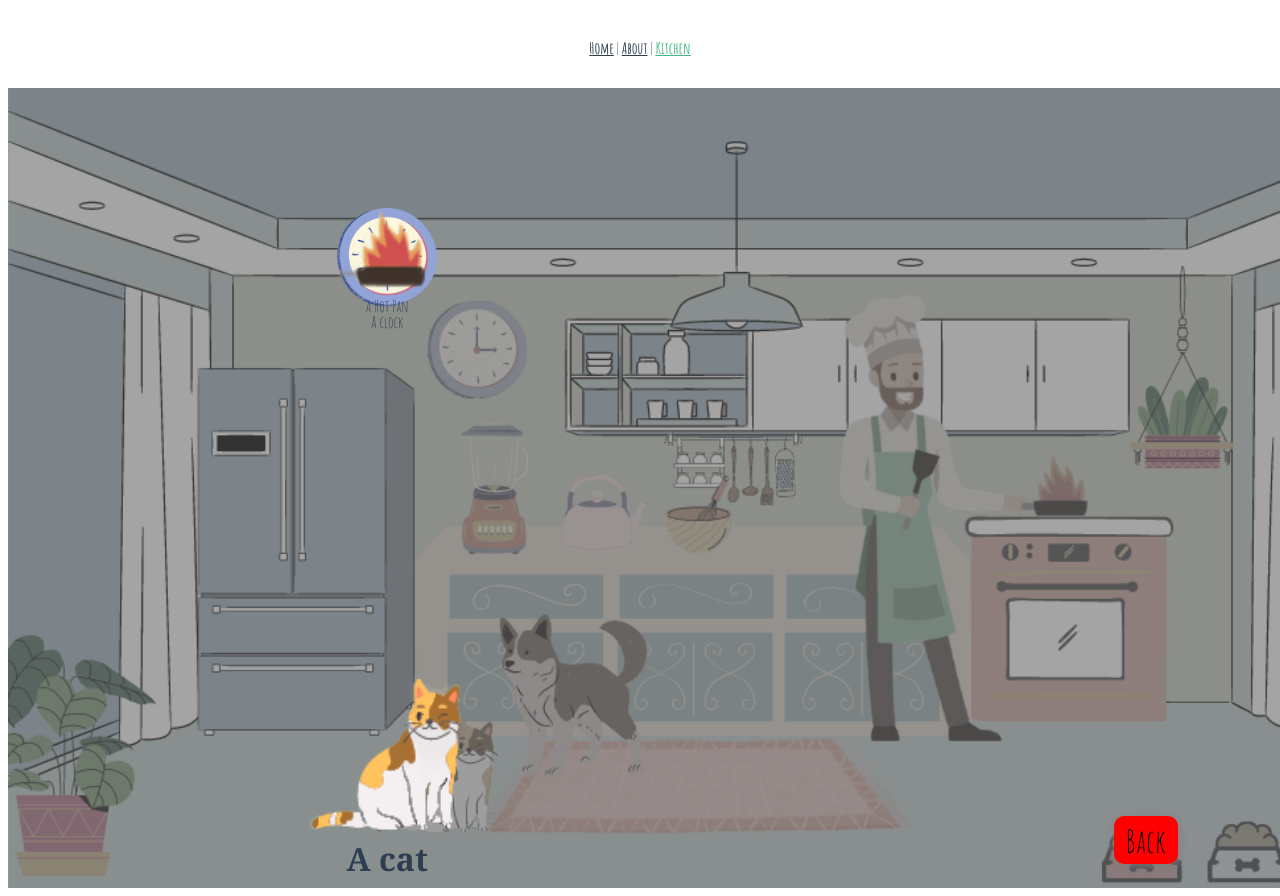
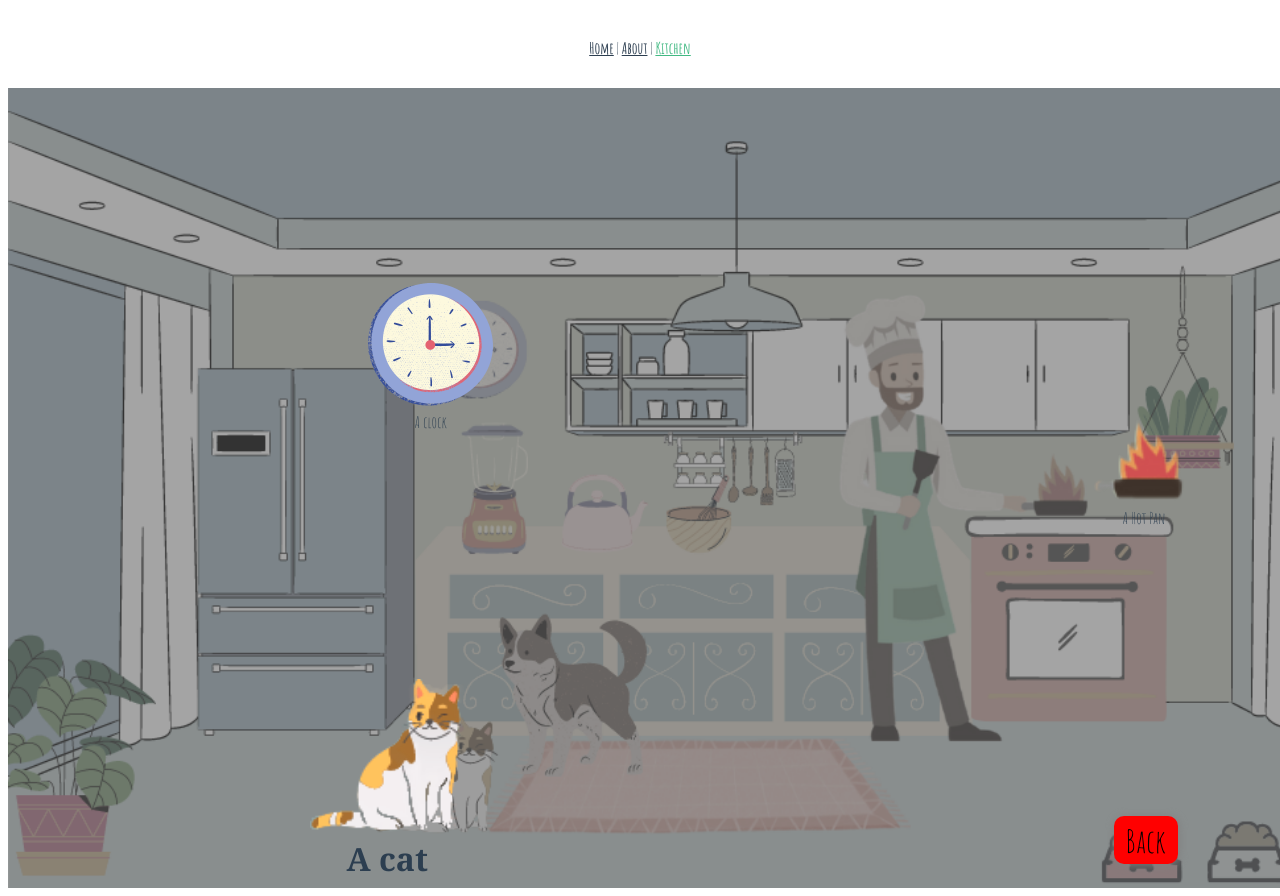
Before and after one commit to Broken-Lore/kiku-app, a Vue app: page /kitchen in a window 1280 px wide. Both pictures are taken after a click on the button "Play". Built offline with nearby package versions, Linux system fonts and the light colour scheme.

Commit message:
clock and hot pan components

```diff
--- a/src/components/Clock.vue
+++ b/src/components/Clock.vue
@@ -1,9 +1,9 @@
 <template>
   <figure class="clock">
     <img
-        @click="playClock"
-        class="img-clock"
-        src="../assets/img/clock.png"
+      @click="playClock"
+      class="img-clock"
+      src="../assets/img/clock.png"
     />
     <figcaption class="clock-name">
       A clock
@@ -12,38 +12,33 @@
 </template>
 
 <script>
-
 import clockSfx from "@/assets/sound/clock.mp3";
 
 export default {
-  name: 'Clock',
+  name: "Clock",
 
   methods: {
-     playMode() {
+    playMode() {
       this.state = !this.state;
       console.log(this.state);
     },
-    playClock(){
-      let clock = new Audio(clockSfx)
-      clock.play()
-    }
-  }
-}
-
+    playClock() {
+      let clock = new Audio(clockSfx);
+      clock.play();
+    },
+  },
+};
 </script>
 
 <style scoped>
-
 .clock {
   position: absolute;
-  bottom: 59vh;
-  left: 19vw;
-  min-width: 15vw;
-  min-height: 15vw;
+  bottom: 55vh;
+  left: 25vw;
 }
 
 .img-clock {
-  width: 7.8vw;
+  width: 9.8vw;
   height: auto;
 }
 </style>
--- a/src/components/HotPan.vue
+++ b/src/components/HotPan.vue
@@ -1,9 +1,9 @@
 <template>
   <figure class="hotPan">
     <img
-        @click="playHotPan"
-        class="img-hotPan"
-        src="../assets/img/hotPanImg.png"
+      @click="playHotPan"
+      class="img-hotPan"
+      src="../assets/img/hotPanImg.png"
     />
     <figcaption class="hotPan-name">
       A Hot Pan
@@ -12,29 +12,24 @@
 </template>
 
 <script>
-
 import hotPanSfx from "@/assets/sound/hotPan.mp3";
 
 export default {
-  name: 'HotPan',
-
+  name: "HotPan",
   methods: {
-
-    playHotPan(){
-      let hotPlan = new Audio(hotPanSfx)
-      hotPlan.play()
-    }
-  }
-}
-
+    playHotPan() {
+      let hotPlan = new Audio(hotPanSfx);
+      hotPlan.play();
+    },
+  },
+};
 </script>
 
 <style scoped>
-
 .hotPan {
   position: absolute;
-  bottom: 59vh;
-  left: 19vw;
+  bottom: 32.5vh;
+  right: -1vh;
   min-width: 15vw;
   min-height: 15vw;
 }
```
